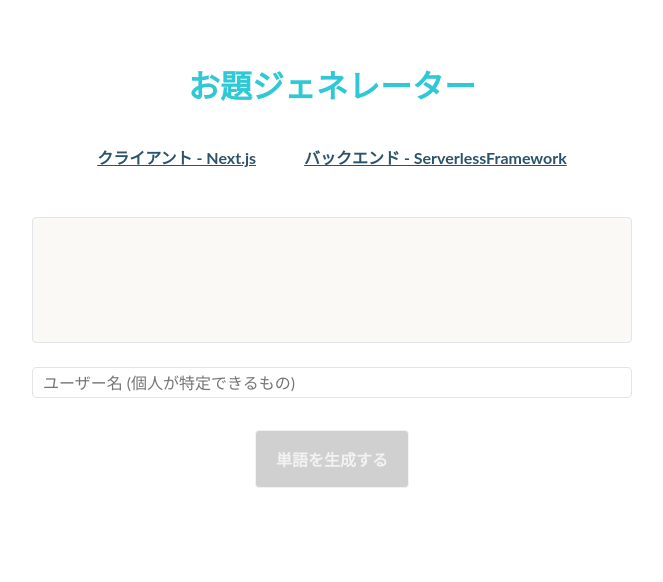
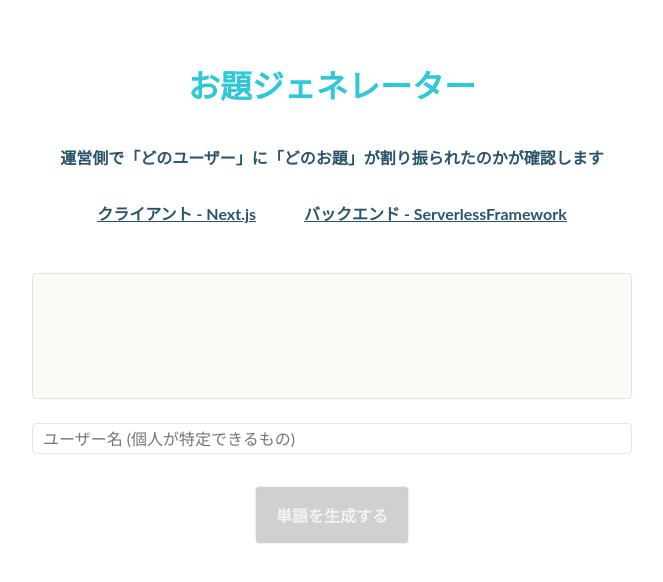
Before and after one commit to kubo-hide-kun/creative-meetup, a Next.js app: page / in a window 1280 px wide. Shown: the top 582 px of the page, without its empty margins (308-971 px from the left). Built offline with nearby package versions, Linux system fonts and the light colour scheme.

Commit message:
feat: 文言修正

```diff
--- a/components/Header.tsx
+++ b/components/Header.tsx
@@ -15,10 +15,20 @@ const TitleHead = styled.h1`
   font-size: 2rem;
 `;
 
+const SubTitleHead = styled.div`
+  margin-bottom: 32px;
+  color: #2b546a;
+  font-weight: bold;
+  font-size: 1rem;
+  font-family: Lato, "Hiragino Maru Gothic Pro", "Meiryo UI", Meiryo,
+    "MS PGothic", sans-serif;
+`;
+
 export const Header: React.VFC = () => {
   return (
     <HeaderDiv>
       <TitleHead>お題ジェネレーター</TitleHead>
+      <SubTitleHead>運営側で「どのユーザー」に「どのお題」が割り振られたのかが確認します</SubTitleHead>
     </HeaderDiv>
   );
 };
```
